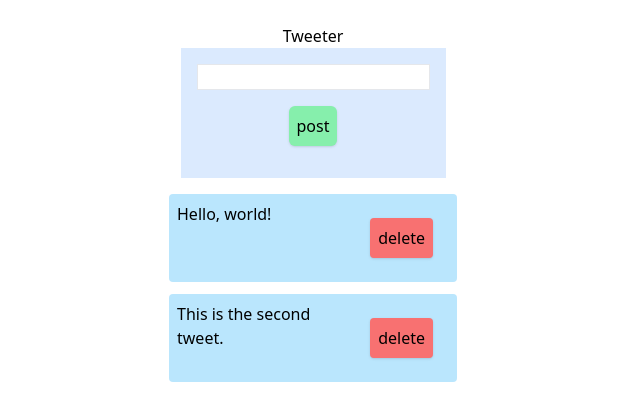
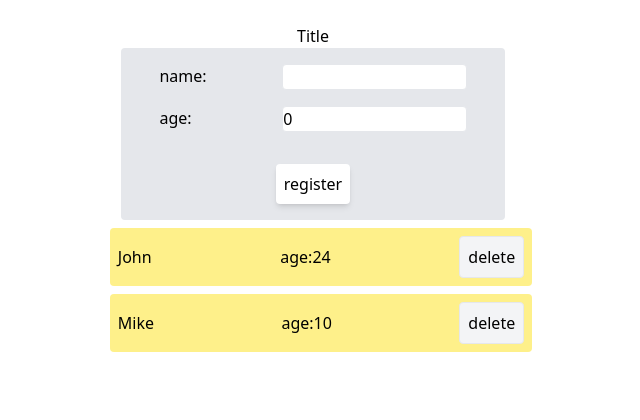
Before and after one commit to yochimonji/udemy_vue_typescript, a Vue app: page / in a window 1280 px wide. Shown: the top 420 px of the page, without its empty margins (327-967 px from the left). Built offline with nearby package versions, Linux system fonts and the light colour scheme.

Commit message:
add: chapter7

```diff
--- a/src/App.vue
+++ b/src/App.vue
@@ -2,12 +2,14 @@
 // This starter template is using Vue 3 <script setup> SFCs
 // Check out https://vuejs.org/api/sfc-script-setup.html#script-setup
 // import Payment from "./components/Payment.vue"
-import Tweet from "./components/Tweet.vue"
+// import Tweet from "./components/Tweet.vue"
+import Persons from './components/Persons.vue';
 </script>
 
 <template>
-  <div class="p-6 max-w-lg mx-auto">
+  <div class="p-6 max-w-xl mx-auto">
     <!-- <Payment></Payment> -->
-    <Tweet />
+    <!-- <Tweet /> -->
+    <Persons />
   </div>
 </template>
--- /dev/null
+++ b/src/components/PersonList.vue
@@ -0,0 +1,27 @@
+<script setup lang="ts">
+    import { defineProps, defineEmits } from 'vue';
+    import {Person} from "./Persons.vue"
+
+    type Props = {
+        persons: Person[]
+    }
+
+    defineProps<Props>()
+
+    const emit = defineEmits(["delete"])
+    const onClickDelete = (id: number, name: string) => {
+        if (confirm("Delete " + name + "?")){
+            emit("delete", id)
+        }
+    }
+</script>
+
+<template>
+    <li v-for="person in persons" :key="person.id" class="flex justify-between items-center rounded bg-yellow-200 w-full m-2 p-2">
+        <span>{{ person.name }}</span>
+        <span>age:{{ person.age }}</span>
+        <button @click="onClickDelete(person.id, person.name)" class="bg-gray-100 border rounded p-2">
+            <span>delete</span>
+        </button>
+    </li>
+</template>
--- /dev/null
+++ b/src/components/PersonPostForm.vue
@@ -0,0 +1,38 @@
+<script setup lang="ts">
+    import { ref, defineEmits, computed } from 'vue';
+
+    const inputtingName = ref<string>("")
+    const inputtingAge = ref<number>(0)
+
+    const emit = defineEmits(["register"])
+    const register = () => {
+        const person = { id: Math.random(), name: inputtingName.value, age: inputtingAge}
+        emit("register", person)
+    }
+
+    const nameLengthLimit = 15
+    const isValidName = computed(() => {
+        if (inputtingName.value.length >= nameLengthLimit) {
+            return false
+        } else {
+            return true
+        }
+    })
+</script>
+
+<template>
+    <div class="flex flex-col items-center bg-gray-200 rounded w-96">
+        <div class="flex flex-col justify-between w-4/5 m-4">
+            <div class="flex justify-between pb-4">
+                <span>name:</span>
+                <input type="text" v-model="inputtingName" class="border rounded w-3/5" :class="isValidName ? 'bg-white' : 'bg-red-300'">
+            </div>
+            <span v-show="!isValidName" class="text-red-400">{{ nameLengthLimit }} characters or less, please</span>
+            <div class="flex justify-between pb-4">
+                <span>age:</span>
+                <input type="number" v-model="inputtingAge" class="border rounded w-3/5">
+            </div>
+        </div>
+        <button @click="register" :disabled="!isValidName" class="bg-white shadow-md rounded p-2 mb-4">register</button>
+    </div>
+</template>
--- /dev/null
+++ b/src/components/Persons.vue
@@ -0,0 +1,33 @@
+<script setup lang="ts">
+    import { Ref, ref } from "vue";
+    import PersonPostForm from "./PersonPostForm.vue"
+    import PersonList from "./PersonList.vue"
+
+    export type Person = {
+        id: number,
+        name: string,
+        age: number
+    }
+
+    const persons: Ref<Person[]> = ref([{id: 0, name: "John", age: 24}, {id: 1, name: "Mike", age: 10}])
+
+    const registerPerson = (person: Person) => {
+        persons.value.push(person)
+    }
+
+    const deletePerson = (id: number) => {
+        persons.value = persons.value.filter(person => person.id !== id)
+    }
+</script>
+
+<template>
+    <div class="flex flex-col items-center">
+        <h1>Title</h1>
+        <PersonPostForm @register="registerPerson" />
+        <div class="flex flex-row justify-between w-4/5">
+            <ul class="w-full">
+                <PersonList :persons="persons" @delete="deletePerson" />
+            </ul>
+        </div>
+    </div>
+</template>
```
